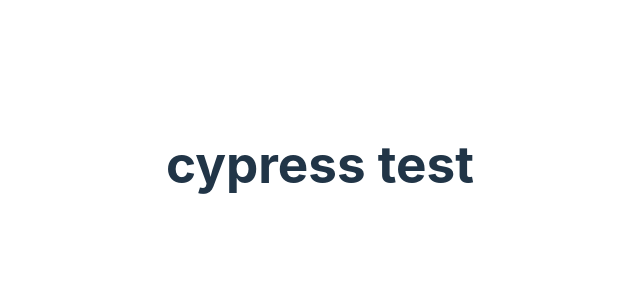
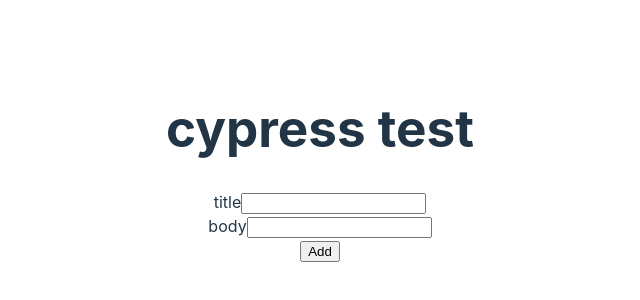
Before and after one commit to Arman-Abbasian/react-vite-cypress, a React (Vite) app: page / in a window 1280 px wide. Shown: the part 236-536 px from the top of the page, without its empty margins (320-960 px from the left). Built offline with nearby package versions, Linux system fonts and the light colour scheme.

Commit message:
make the AddPost component

```diff
--- /dev/null
+++ b/db.json
@@ -0,0 +1,9 @@
+{
+  "posts": [
+    {
+      "id": "9c64",
+      "title": "title 1",
+      "body": "body 1"
+    }
+  ]
+}
--- a/package.json
+++ b/package.json
@@ -7,9 +7,12 @@
     "dev": "vite",
     "build": "tsc && vite build",
     "lint": "eslint . --ext ts,tsx --report-unused-disable-directives --max-warnings 0",
-    "preview": "vite preview"
+    "preview": "vite preview",
+    "json-server": "json-server --watch db.json --port 4000"
   },
   "dependencies": {
+    "axios": "^1.7.2",
+    "json-server": "^1.0.0-beta.1",
     "react": "^18.2.0",
     "react-dom": "^18.2.0"
   },
--- a/src/App.tsx
+++ b/src/App.tsx
@@ -1,4 +1,5 @@
 import './App.css'
+import AddPost from './components/Post/AddPost'
 
 function App() {
 
@@ -6,6 +7,7 @@
 
       <div>
        <h1>cypress test</h1>
+       <AddPost />
     </div>
   )
 }
--- /dev/null
+++ b/src/components/Post/AddPost.tsx
@@ -0,0 +1,43 @@
+import axios from "axios";
+import { useState } from "react"
+
+type FormDataType={
+    title:string,
+    body:string
+}
+type FormResType={
+    id:number,
+    title:string,
+    body:string
+}
+
+function AddPost() {
+    const [formData,setFormData]=useState<FormDataType>({title:"",body:""});
+
+    const formDataHandler=(e:React.ChangeEvent<HTMLInputElement>)=>{
+    setFormData({...formData,[e.target.name]:e.target.value})
+    };
+    const submitHandler=(e:React.MouseEvent<HTMLFormElement, MouseEvent>)=>{
+        e.preventDefault();
+        axios.post("http://localhost:4000/posts",formData).then(({data}:FormResType)=>{
+            setFormData({title:"",body:""})
+        }).catch(err=>{
+            console.log(err)
+        })
+    }
+  return (
+    <form onClick={submitHandler}>
+        <div>
+            <label htmlFor="title">title</label>
+            <input type="text" id="title" value={formData.title} name="title" onChange={formDataHandler} />
+        </div>
+        <div>
+            <label htmlFor="body">body</label>
+            <input type="text" id="body" value={formData.body} name="body" onChange={formDataHandler} />
+        </div>
+        <input type="submit" value="Add" />
+    </form>
+  )
+}
+
+export default AddPost
```
Also changed, not shown: src/components/Post/GetPosts.tsx (added), 1 other file (tests, documents, lock files or other folders).
